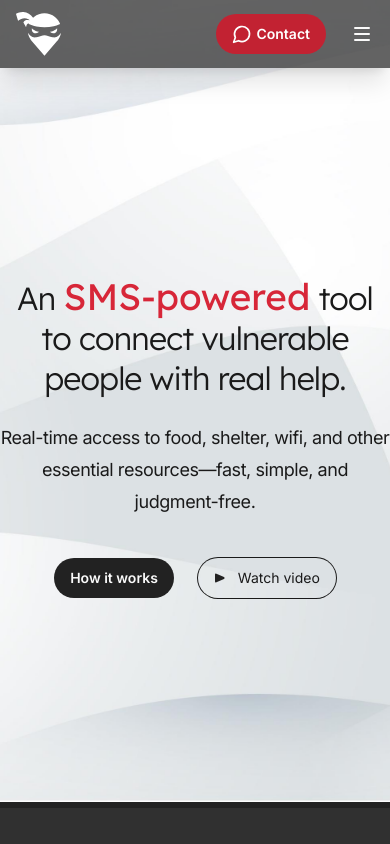
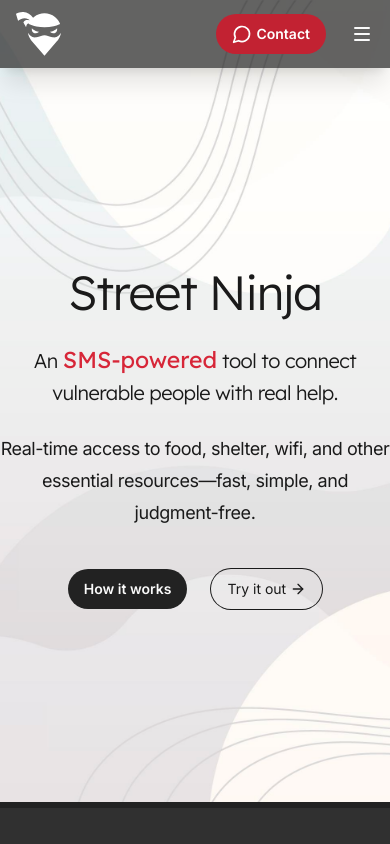
Before and after one commit to FirstFlush/website_street_ninja, a Next.js app: page / in a window 390 px wide. Shown: the top 844 px of the page. Built offline with nearby package versions, Linux system fonts and the light colour scheme.

Commit message:
finalized hero page

```diff
--- a/src/app/try-it-out/chat.tsx
+++ b/src/app/try-it-out/chat.tsx
@@ -78,7 +78,7 @@
       <MainContainer className="shadow-md rounded-md">
         <ChatContainer>
           <ConversationHeader>
-            <ConversationHeader.Content userName="Street Ninja Chat" info={ isLoading ? "typing..." : "Try it out"} />
+            <ConversationHeader.Content userName="Street Ninja SMS chat" info={ isLoading ? "typing..." : "Try it out"} />
           </ConversationHeader>
           <MessageList className="py-3">
             {messages.map((msg, idx) => (
--- a/src/app/try-it-out/page.tsx
+++ b/src/app/try-it-out/page.tsx
@@ -7,7 +7,7 @@
 
 
     return (
-        <PageWrapper>
+        <PageWrapper bgImage="/images/bg-abstract-white2.jpg">
             <div className="flex my-8 sm:my-16 items-center md:items-start flex-col md:flex-row">
                 <ChatBox />
                 <ChatInfo />
--- a/src/components/sections/hero.tsx
+++ b/src/components/sections/hero.tsx
@@ -1,23 +1,24 @@
 import clsx from 'clsx';
 import { Button } from '@/components/ui/Button'
-
+import { ArrowRightIcon } from 'lucide-react';
 
 const Hero = () => {
   return (
     <div
       className="relative h-[95svh] w-full"
       style={{
-        backgroundImage: "url('/images/bg-abstract-white2.jpg')",
+        backgroundImage: "url('/images/bg-abstract-white.jpg')",
         backgroundSize: "cover",
         backgroundPosition: "center",
       }}
     >
       <div className="relative z-10 flex h-full flex-col items-center justify-center text-center">
         <div className="w-fit h-fit mx-auto my-auto pt-[72px]">
-
+          <h1 className="sm:hidden text-foreground mb-6 font-display text-5xl tracking-tight font-light">Street Ninja</h1>
           <h2 className={clsx(
             "mx-auto max-w-4xl font-display px-4 sm:px-0",
-            "text-3xl font-light tracking-tight text-foreground sm:text-5xl",
+            "font-light tracking-tight text-foreground sm:text-5xl",
+            "text-xl sm:text-3xl"
           )}>
             An <span className="text-primary font-normal text-[115%] tracking-normal">SMS-powered</span> tool to connect vulnerable people with real help.
           </h2>
@@ -43,17 +44,12 @@
           <div className="mt-10 flex justify-center gap-x-6">
             <Button href="#how-it-works">How it works</Button>
             <Button
-              href="https://www.youtube.com/watch?v=dQw4w9WgXcQ"
+              href="/try-it-out"
               variant="outline"
               className="group"
             >
-              <svg
-                aria-hidden="true"
-                className="h-3 w-3 group-hover:fill-primary-dark-10 transition-colors duration-300 flex-none fill-background-dark group-active:fill-current"
-              >
-                <path d="m9.997 6.91-7.583 3.447A1 1 0 0 1 1 9.447V2.553a1 1 0 0 1 1.414-.91L9.997 5.09c.782.355.782 1.465 0 1.82Z" />
-              </svg>
-              <span className="ml-3">Watch video</span>
+              <span className="mr-1">Try it out</span>
+              <ArrowRightIcon className="w-4 h-4 group-hover:text-primary-dark-10 transition-colors duration-300"/>
             </Button>
           </div>
         </div>
```
